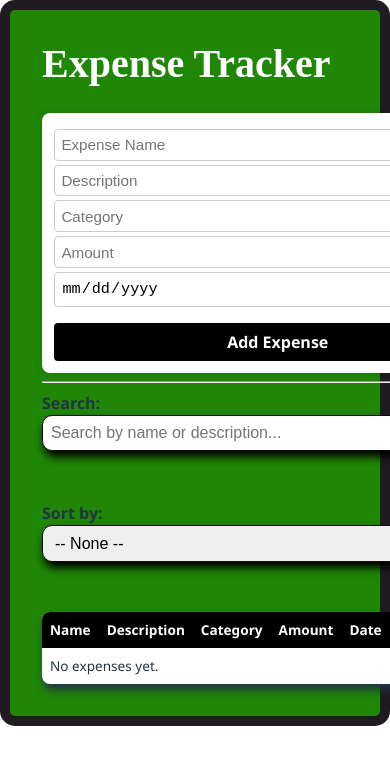
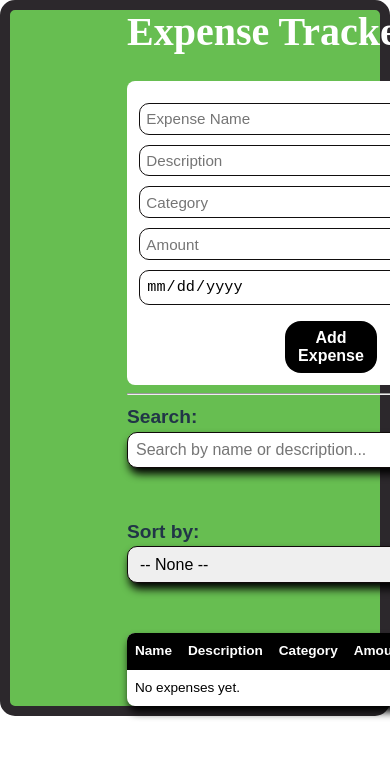
Before and after one commit to valarie-jep/Expense-Tracker, a React (Vite) app: page / in a window 390 px wide. Shown: the top 764 px of the page. Built offline with nearby package versions, Linux system fonts and the light colour scheme.

Commit message:
modifies responsive layout

```diff
--- a/src/App.css
+++ b/src/App.css
@@ -1,8 +1,8 @@
 body {
   margin: 0;
-  font-family: 'Segoe UI', Tahoma, Geneva, Verdana, sans-serif;
-  background-color: rgb(31, 134, 6);
-  border: 30px solid rgb(32, 27, 32);
+  font-family: Arial, Helvetica, sans-serif;
+  background-color: rgb(103, 190, 81);
+  border: 30px solid rgb(44, 40, 44);
   border-radius: 15px;
   height: auto;
   width: auto;
@@ -16,28 +16,15 @@ h1 {
 }
 
 .App {
-  max-width: 1200px;
   margin: 0 auto;
-  padding: 2rem;
+  padding-left: 30%;
 }
 
 .expense-form {
   background: rgb(255, 255, 255);
-  padding: 1rem;
+  padding: 8px;
   border-radius: 8px;
-  box-shadow: 0 0 8px rgba(0, 0, 0, 0.1);
-}
-
-.expense-form h2 {
-  font-size: 1.4rem;
-  margin-bottom: 1rem;
-}
-
-.expense-form label {
-  display: block;
-  margin-top: 0.75rem;
-  font-size: 0.9rem;
-  color: #555;
+  padding-right: 30px;
 }
 
 .expense-form input,
@@ -46,34 +33,54 @@ h1 {
   width: 100%;
   padding: 0.5rem;
   font-size: 1rem;
-  margin-top: 0.25rem;
-  border-radius: 4px;
-  border: 1px solid #ccc;
+  margin-top: 10px;
+  border-radius: 10px;
+  border: 1px solid rgb(17, 14, 14);
 }
 
 .expense-form button {
   margin-top: 1rem;
-  width: 100%;
+  width: 25%;
   padding: 0.6rem;
-  background: #000;
-  color: #fff;
+  background: lch(0% 0 0);
+  color: lch(100% 0.01 296.81);
   font-weight: bold;
   border: none;
-  border-radius: 4px;
+  border-radius: 16px;
   cursor: pointer;
+  margin-left: 40%;
 }
 
 .expense-form button:hover {
-  background: #333;
+  background: lch(61.01% 74.07 122.09);
 }
 
 /* Table Styles */
 .expense-table {
   width: 100%;
   border-collapse: collapse;
-  background: #fff;
+  background: rgb(255, 255, 255);
   border-radius: 8px;
   overflow: hidden;
+  box-shadow: 2px 6px 8px black;
+  color: black;
+}
+
+/* Search + Sort */
+.search-bar,
+.sort-controls {
+  margin-bottom: 50px;
+  font-size: larger;
+}
+
+.search-bar input,
+.sort-controls select {
+  width: 100%;
+  max-width: 300px;
+  padding: 0.5rem;
+  font-size: 1rem;
+  border-radius: 10px;
+  border: 1px solid rgb(15, 9, 9);
   box-shadow: 2px 6px 8px;
 }
 
@@ -103,23 +110,6 @@ h1 {
 
 .expense-table button:hover {
   background: darkred;
-}
-
-/* Search + Sort */
-.search-bar,
-.sort-controls {
-  margin-bottom: 50px;
-}
-
-.search-bar input,
-.sort-controls select {
-  width: 100%;
-  max-width: 300px;
-  padding: 0.5rem;
-  font-size: 1rem;
-  border-radius: 10px;
-  border: 1px solid rgb(15, 9, 9);
-  box-shadow: 2px 6px 8px;
 }
 
 /* -----------------------------------
```
